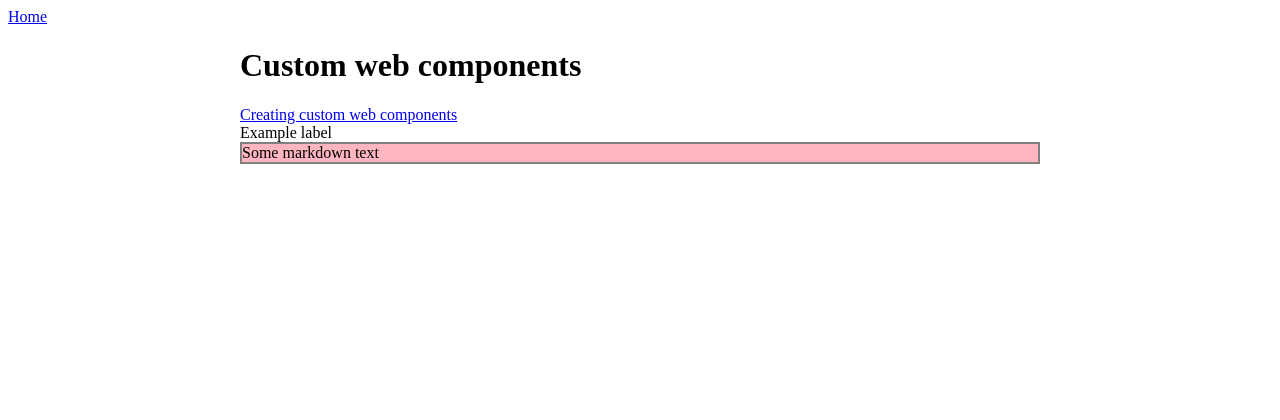
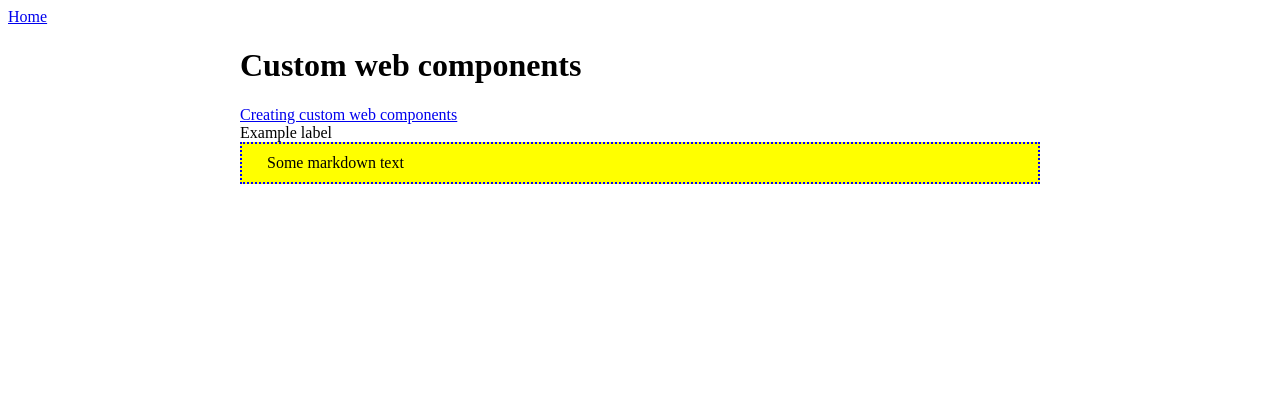
Before and after one commit to mtempleheald/uicomponentlibraries, an ASP.NET Core app: page /custom in a window 1280 px wide. Shown: the top 420 px of the page. Run offline with ASP.NET Core 8, Linux system fonts and the light colour scheme; style sheets or scripts are compiled from the project's sources.

Commit message:
because I can

```diff
--- a/UIComponentDemo/CustomElements/CustomElementsComponent.razor
+++ b/UIComponentDemo/CustomElements/CustomElementsComponent.razor
@@ -9,7 +9,7 @@
     @* <script type="module" src="custom/module.js"></script> *@
     <script type="module" src="custom/display/mth-display.js"></script>
     <script type="module" src="custom/label/mth-label.js"></script>
-    @* <link href="custom/theme.css" rel="stylesheet"> *@
+    <link href="custom/theme.css" rel="stylesheet">
     <link href="UIComponentDemo.styles.css" rel="stylesheet">
 </head>
 <body>
--- a/UIComponentDemo/CustomElements/CustomElementsComponent.razor.css
+++ b/UIComponentDemo/CustomElements/CustomElementsComponent.razor.css
@@ -1,3 +1,4 @@
+/* Components should be styled via theme, this is exclusively for high level page structure  */
 main, header {
     max-width: 800px;
     margin: 0 auto;
@@ -5,6 +6,7 @@ main, header {
 section.component {
     border: 1px dotted grey;
 }
+/* Can style custom element from outside, will by default override component's :host styling */
 mth-display {
     display: block;
     background-color: lightpink;
--- a/UIComponentDemo/wwwroot/custom/display/mth-display.js
+++ b/UIComponentDemo/wwwroot/custom/display/mth-display.js
@@ -1,8 +1,25 @@
 const template = document.createElement("template")
 template.innerHTML = `
-  <div>
-    <slot></slot>
-  </div>
+<style>
+  :host {
+    // override whatever was set from outside to better enforce the theme
+    display: block !important;
+    background-color: yellow !important;
+    border: none !important;
+  }
+  :host([hidden]) {
+    display: none;
+  }
+
+  div {
+    // background-color: initial; revert; revert-layer; unset; all;
+    padding: var(--display-vpad, 0) var(--display-hpad, 0);
+    border: var(--display-border-width, 0) var(--display-border-style, solid) var(--display-border-colour);
+  }
+</style>
+<div>
+  <slot></slot>
+</div>
 `
 
 class MthDisplay extends HTMLElement {
@@ -11,7 +28,7 @@ class MthDisplay extends HTMLElement {
 
   constructor() {
     super()
-    const shadow = this.attachShadow({ mode: "open" })
+    const shadow = this.attachShadow({ mode: "closed" })
     shadow.append(template.content.cloneNode(true))
   }
 
--- /dev/null
+++ b/UIComponentDemo/wwwroot/custom/theme.css
@@ -0,0 +1,7 @@
+:root {
+    --display-vpad: 10px;
+    --display-hpad: 25px;
+    --display-border-colour: blue;
+    --display-border-width: 2px;
+    --display-border-style: dotted;
+}
```
